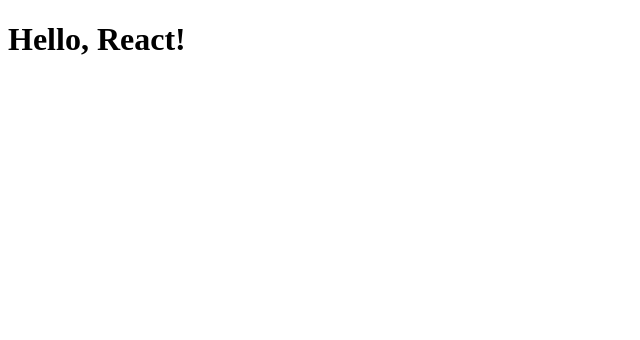
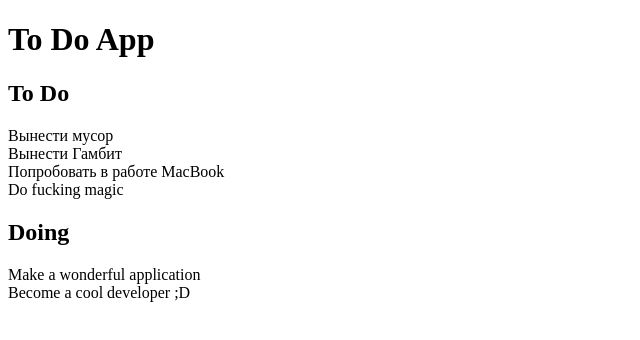
Before and after one commit to Object417/To-Do-App, a React (Create React App) app: page / in a window 1280 px wide. Shown: the top 340 px of the page, without its empty margins (0-640 px from the left). Built offline with nearby package versions, Linux system fonts and the light colour scheme.

Commit message:
Added tasks render logic

```diff
--- a/src/App.js
+++ b/src/App.js
@@ -1,7 +1,22 @@
+import { useState } from "react";
+import Column from "./components/Column";
+import Header from "./components/Header";
+import initialData from "./initialData";
+
 export default function App() {
+  const [data, setData] = useState(initialData)
+
   return (
-    <div className="App">
-      <h1>Hello, React!</h1>
-    </div>
+    <main>
+      {
+        data.columnOrder.map(columnId => {
+          const
+            column = data.columns[columnId],
+            tasks = column.taskIds.map(taskId => data.tasks[taskId])
+
+          return <Column key={column.id} column={column} tasks={tasks} />
+        })
+      }
+    </main>
   )
 }
--- /dev/null
+++ b/src/components/Column.js
@@ -0,0 +1,12 @@
+import Task from "./Task";
+
+export default function Column({ column, tasks }) {
+  return (
+    <div className="column">
+      <h2>{column.title}</h2>
+      {
+        tasks.map(task => <Task key={task.id} task={task} />)
+      }
+    </div>
+  )
+}
--- /dev/null
+++ b/src/components/Header.js
@@ -0,0 +1,7 @@
+export default function Header() {
+  return (
+    <header>
+      <h1>To Do App</h1>
+    </header>
+  )
+}
--- /dev/null
+++ b/src/components/Task.js
@@ -0,0 +1,7 @@
+export default function Task({ task }) {
+  return (
+    <div className="task">
+      { task.content }
+    </div>
+  )
+}
--- a/src/index.js
+++ b/src/index.js
@@ -2,6 +2,7 @@ import React from 'react'
 import { StrictMode } from "react";
 import { createRoot } from "react-dom/client";
 import App from './App'
+import Header from './components/Header';
 
 const
   rootElement = document.querySelector("#root"),
@@ -9,6 +10,7 @@ const
 
 root.render(
   <StrictMode>
+    <Header />
     <App />
   </StrictMode>
 )
--- /dev/null
+++ b/src/initialData.js
@@ -0,0 +1,17 @@
+const initialData = {
+  tasks: {
+    task1: {id: "task1", content: "Вынести мусор"},
+    task2: {id: "task2", content: "Вынести Гамбит"},
+    task3: {id: "task3", content: "Попробовать в работе MacBook"},
+    task4: {id: "task4", content: "Do fucking magic"},
+    task5: {id: "task5", content: "Make a wonderful application"},
+    task6: {id: "task6", content: "Become a cool developer ;D"}
+  },
+  columns: {
+    todo: {id: "todo", title: "To Do", taskIds: ["task1", "task2", "task3", "task4"]},
+    doing: {id: "doing", title: "Doing", taskIds: ["task5", "task6"]}
+  },
+  columnOrder: ["todo", "doing"]
+}
+
+export default initialData
```
